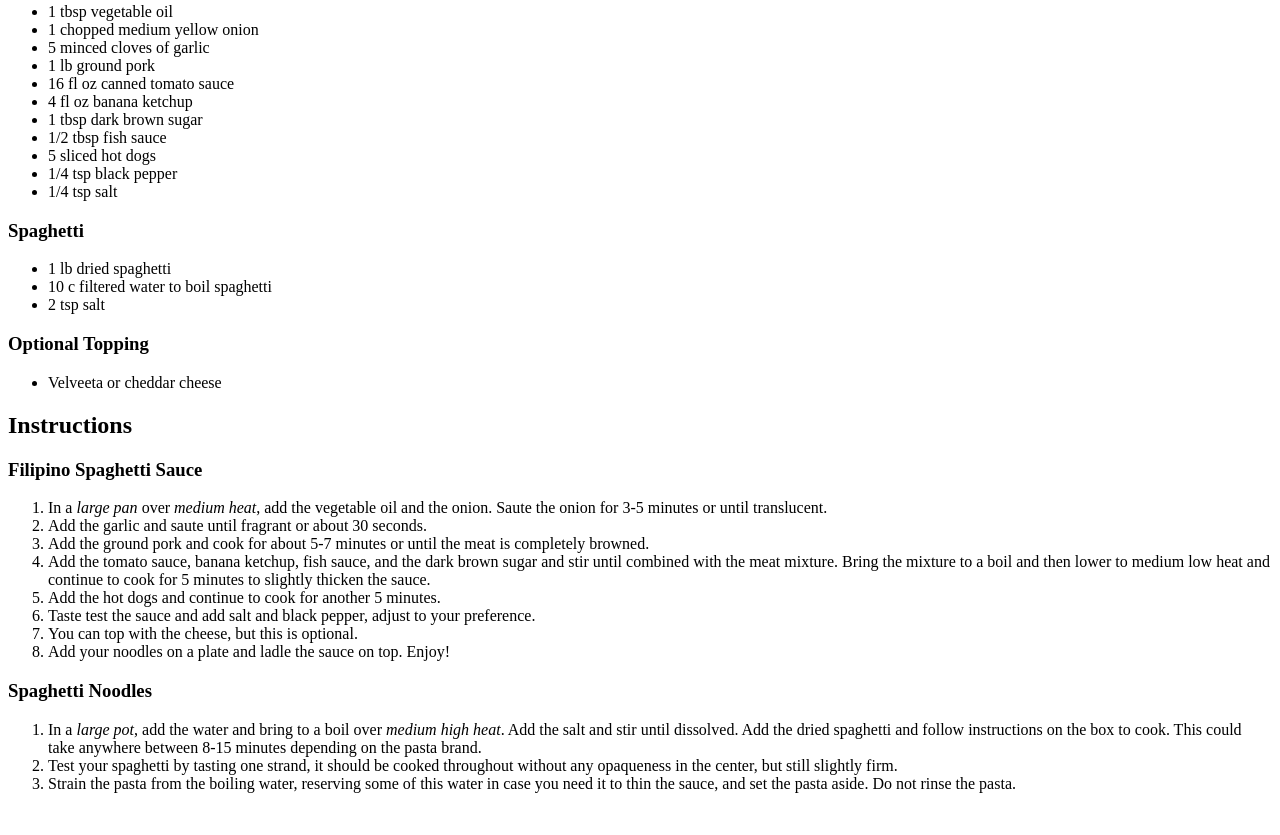
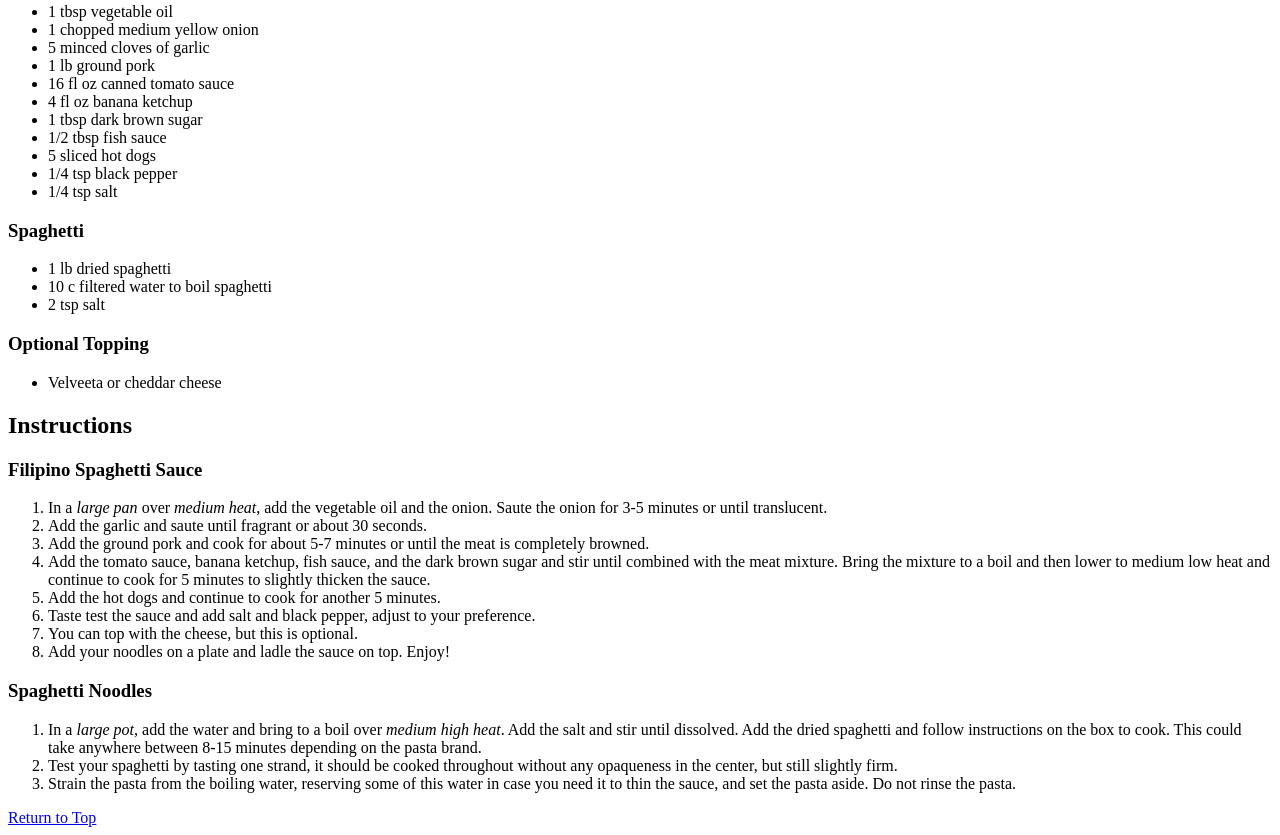
Before and after one commit to hatabler0405/odin-recipes, a plain HTML site: page recipes/filipino-spaghetti.html in a window 1280 px wide. Shown: the part 820-1655 px from the top of the page. Before the commit the page ends 1629 px from the top, so only its background shows below. Drawn offline with Linux system fonts and the light colour scheme.

Commit message:
Add Return to Top link

```diff
--- a/recipes/filipino-spaghetti.html
+++ b/recipes/filipino-spaghetti.html
@@ -53,5 +53,6 @@
         <li>Test your spaghetti by tasting one strand, it should be cooked throughout without any opaqueness in the center, but still slightly firm.</li>
         <li>Strain the pasta from the boiling water, reserving some of this water in case you need it to thin the sauce, and set the pasta aside. Do not rinse the pasta.</li>
     </ol>
+    <a href="#top">Return to Top</a>
 </body>
 </html>
```
